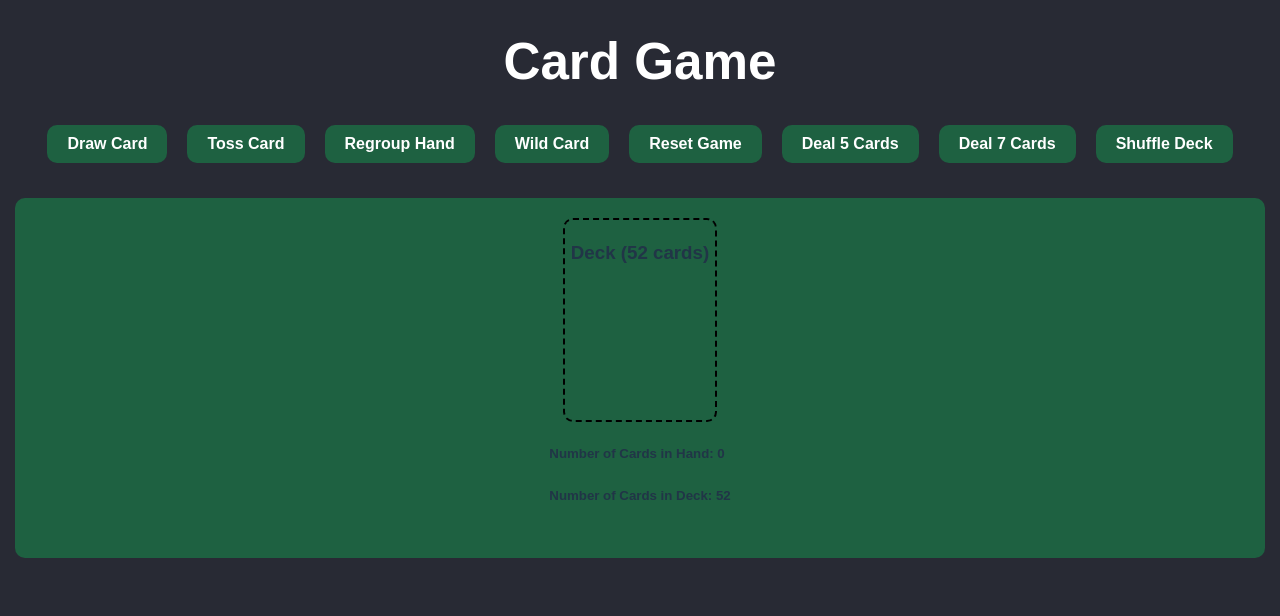
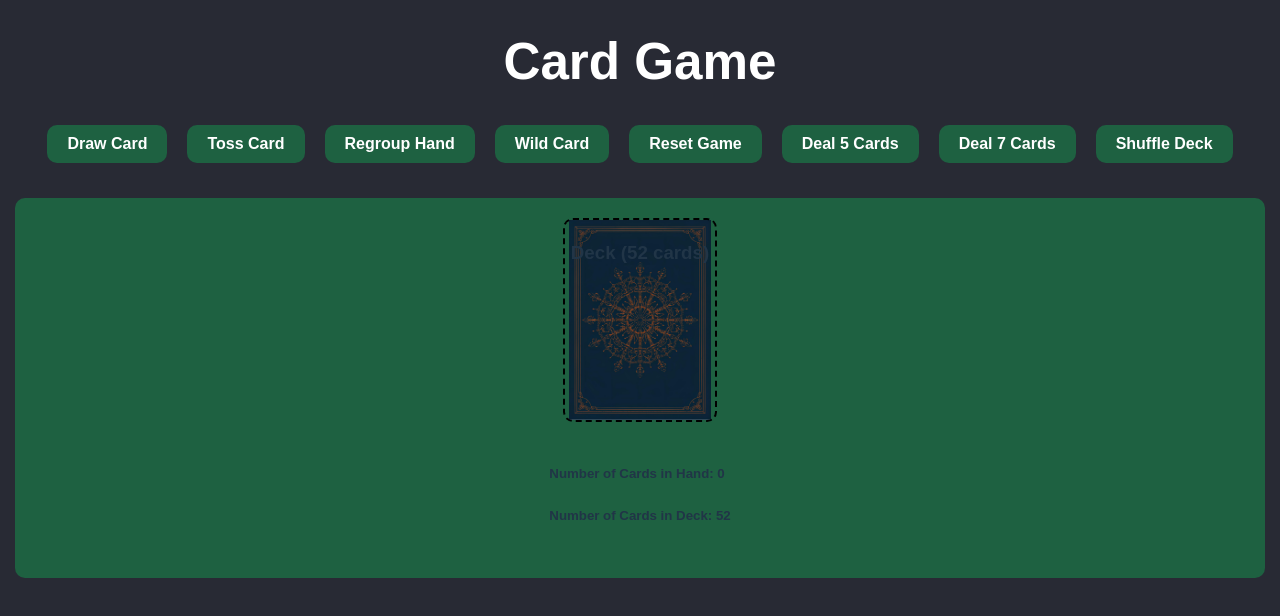
Before and after one commit to stat3m3nt/Reactive-deck, a React (Vite) app: page / in a window 1280 px wide. Shown: the top 616 px of the page. Built offline with nearby package versions, Linux system fonts and the light colour scheme.

Commit message:
added card background to deck container to give real card effect. image is contained withing deck container but excess margin exists within container. --wp

```diff
--- a/src/App.css
+++ b/src/App.css
@@ -115,8 +115,7 @@
     display: flex;
     flex-direction: column;
     align-items: center;
-    gap: 10px;
-    margin-top: 20px;
+    margin: 20px;
     width: 150px;
     height: 200px;
     border: 2px dashed black;
@@ -129,3 +128,10 @@
     cursor:default;
     background-color: transparent;
   }
+
+  .deck.has-cards {
+    background-size: contain;
+    background-position: center;
+    background-repeat: no-repeat;
+
+  }
--- a/src/App.jsx
+++ b/src/App.jsx
@@ -110,7 +110,11 @@ function App() {
               <div
                 className={`deck ${deck.length ? "has-cards" : "empty"}`}
                 onClick={deck.length ? drawCard : null}
-                style={{backgroundColor: deck.length > 0 ? `url(${deckImage}) ` : "#1e6141", cursor: deck.length > 0 ? "pointer" : "not-allowed"}}>
+                style={{
+                  backgroundImage: deck.length > 0 ? `url(${deckImage}) ` : "#1e6141",
+                  cursor: deck.length > 0 ? "pointer" : "not-allowed",
+                }}
+                  >
                   {deck.length > 0 ? <h3>Deck ({deck.length} cards)</h3> : <h3>Deck is Empty</h3>}
               </div>
 
```
